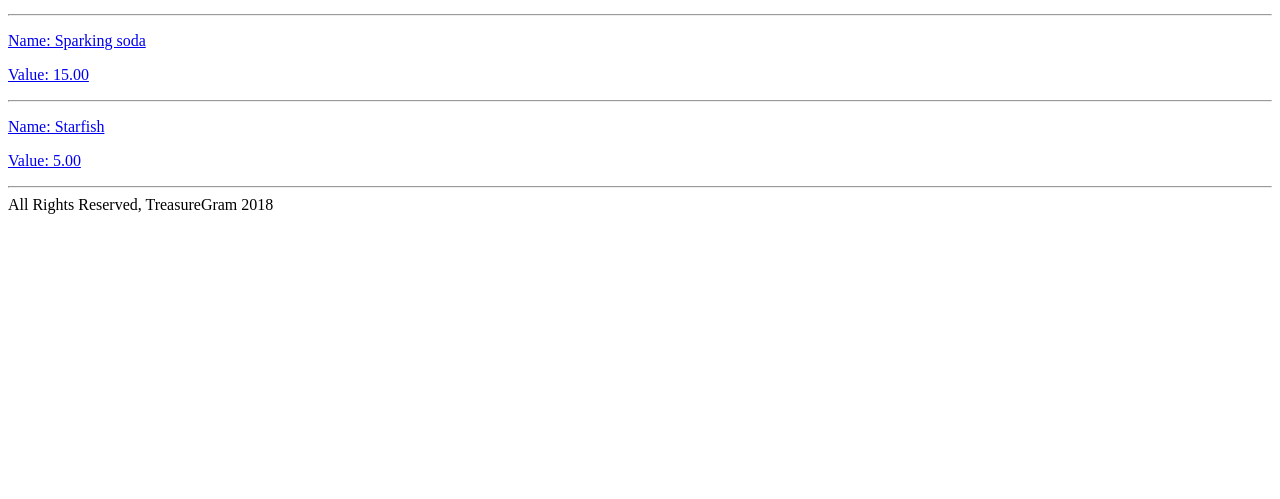
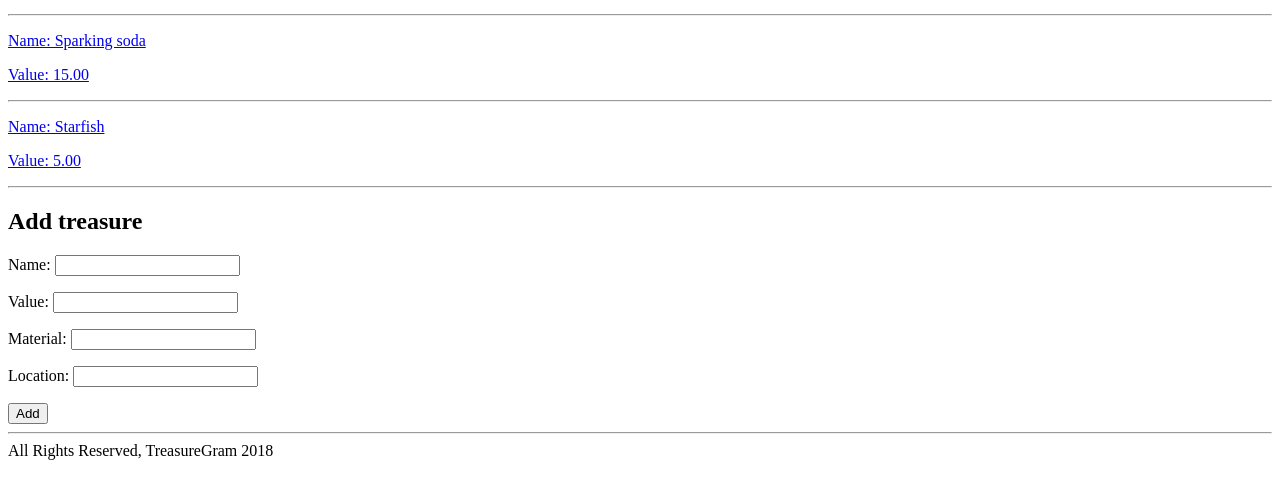
Before and after one commit to njang/GA-w10d04-django, a Django app: page / in a window 1280 px wide. Shown: the part 238-737 px from the top of the page. Run offline with Django 3.2, Linux system fonts and the light colour scheme; data comes from the database, SQL or seed files in the repository; both versions use the stored data as it was after the commit.

Commit message:
Enable add treasure

```diff
--- a/main_app/templates/base.html
+++ b/main_app/templates/base.html
@@ -10,6 +10,7 @@
     <hr />
     {% block content %}
     {% endblock %}
+    <hr />
     <footer>All Rights Reserved, TreasureGram 2018</footer>
   </body>
  </html>
--- a/main_app/templates/index.html
+++ b/main_app/templates/index.html
@@ -12,4 +12,10 @@
 	</a>
   	<hr />
 {% endfor %}
+<h2>Add treasure</h2>
+<form action="post_url/" method="post">
+	{% csrf_token %}
+	{{ form.as_p }}
+	<input type="submit" value="Add" />
+</form>
 {% endblock %}
--- a/main_app/views.py
+++ b/main_app/views.py
@@ -1,10 +1,12 @@
 from django.shortcuts import render
-from django.http import HttpResponse
+from django.http import HttpResponse, HttpResponseRedirect
 from .models import Treasure
+from .forms import TreasureForm
 
 def index(request):
     treasures = Treasure.objects.all()
-    return render(request, 'index.html', {'treasures': treasures})
+    form = TreasureForm()
+    return render(request, 'index.html', {'treasures': treasures, 'form':form})
 
 def show(request, treasure_id):
     treasure = Treasure.objects.get(id=treasure_id)
```
Also changed, not shown: db.sqlite3.
